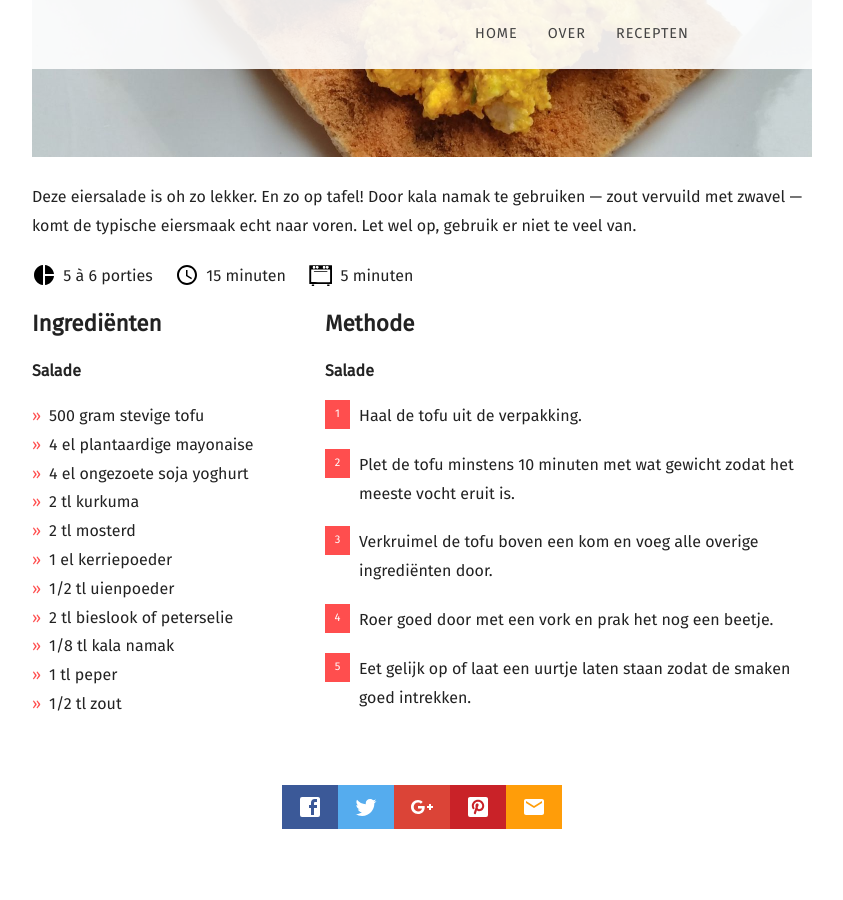
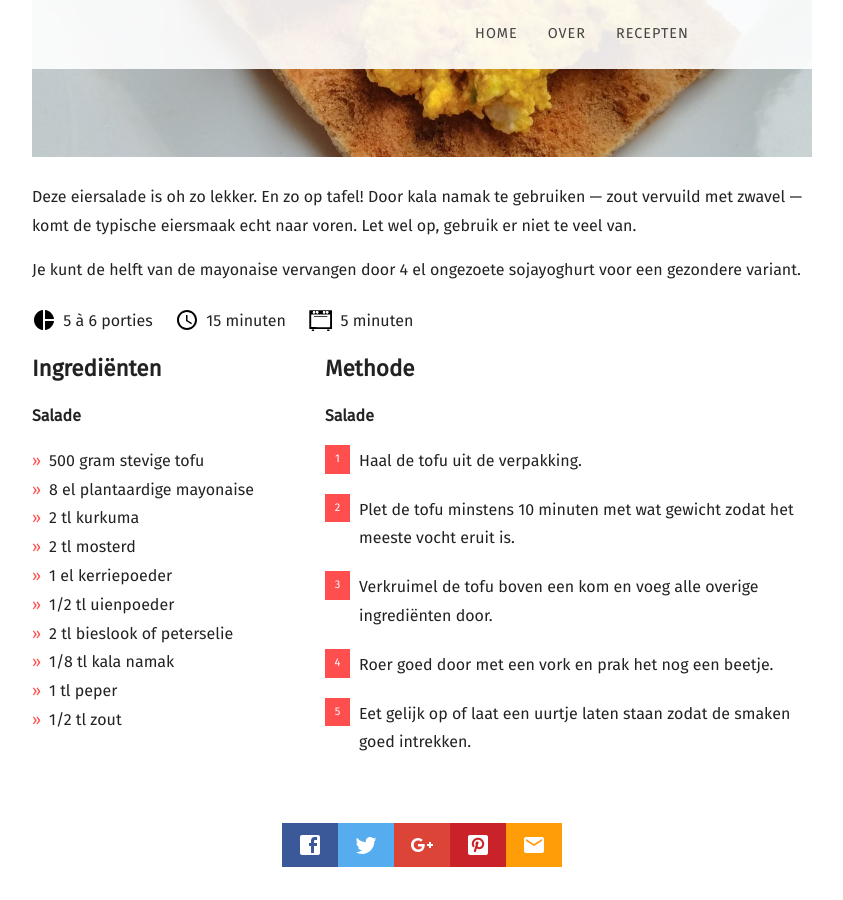
Before and after one commit to marijnio/vegasaurus-old, a Jekyll site: the page built from _posts/2019-03-31-eiersalade-van-tofu.md, in a window 1280 px wide and 900 px high, scrolled down 729 px. Shown: the whole window, without its empty margins (58-901 px from the left). Built offline with Jekyll 4.4.1, drawn with Linux system fonts in a browser that asks for light colours; nearby versions of some CDN libraries; some web fonts are replaced.

Commit message:
Slightly modifies the tofu egg salad recipe.

```diff
--- a/_posts/2019-03-31-eiersalade-van-tofu.md
+++ b/_posts/2019-03-31-eiersalade-van-tofu.md
@@ -12,8 +12,7 @@ recipe:
     **Salade**
 
     * 500 gram stevige tofu
-    * 4 el plantaardige mayonaise
-    * 4 el ongezoete soja yoghurt
+    * 8 el plantaardige mayonaise
     * 2 tl kurkuma
     * 2 tl mosterd
     * 1 el kerriepoeder
@@ -34,3 +33,5 @@ recipe:
 
 ---
 Deze eiersalade is oh zo lekker. En zo op tafel! Door kala namak te gebruiken — zout vervuild met zwavel — komt de typische eiersmaak echt naar voren. Let wel op, gebruik er niet te veel van.
+
+Je kunt de helft van de mayonaise vervangen door 4 el ongezoete sojayoghurt voor een gezondere variant.
```
